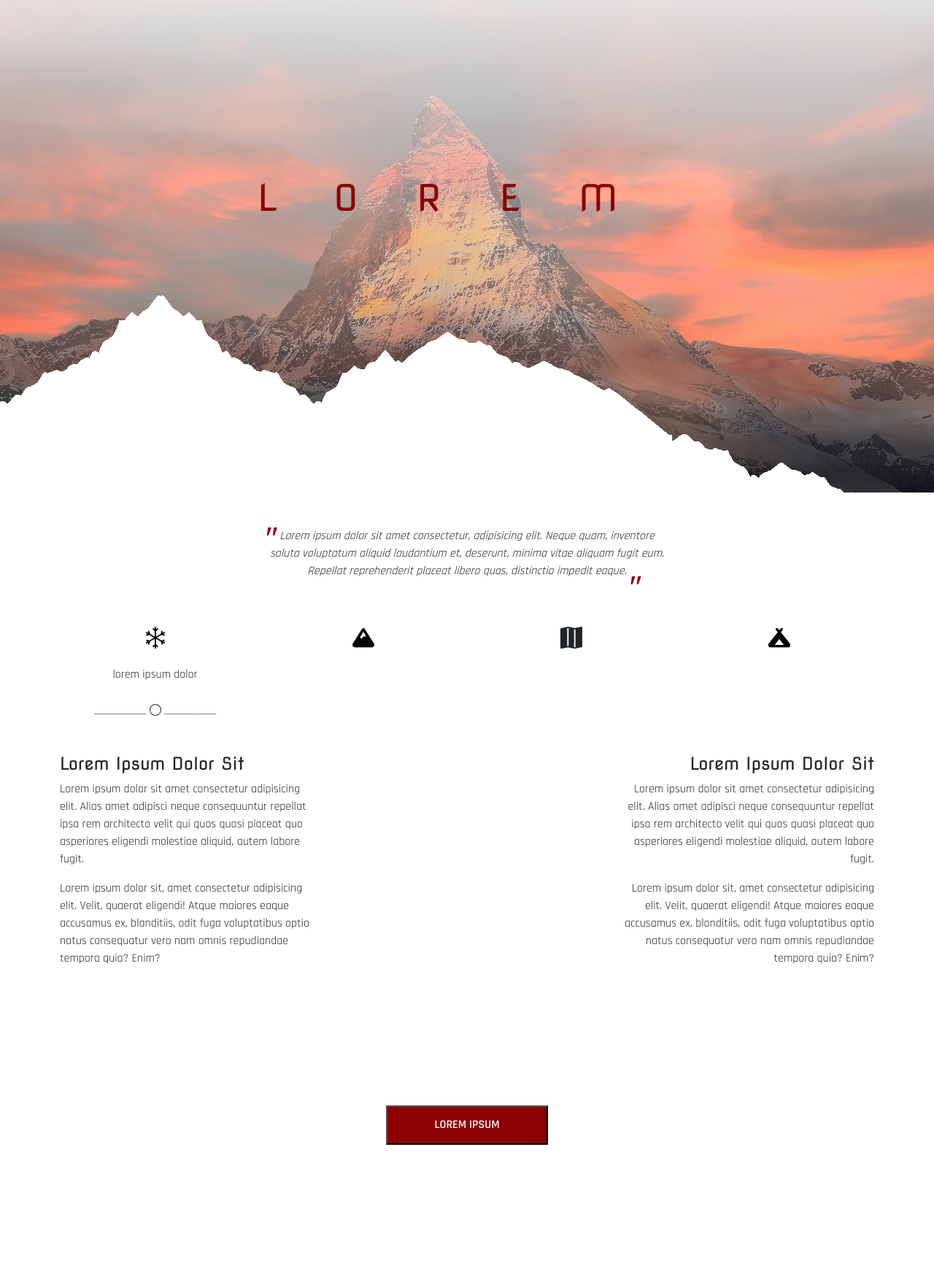
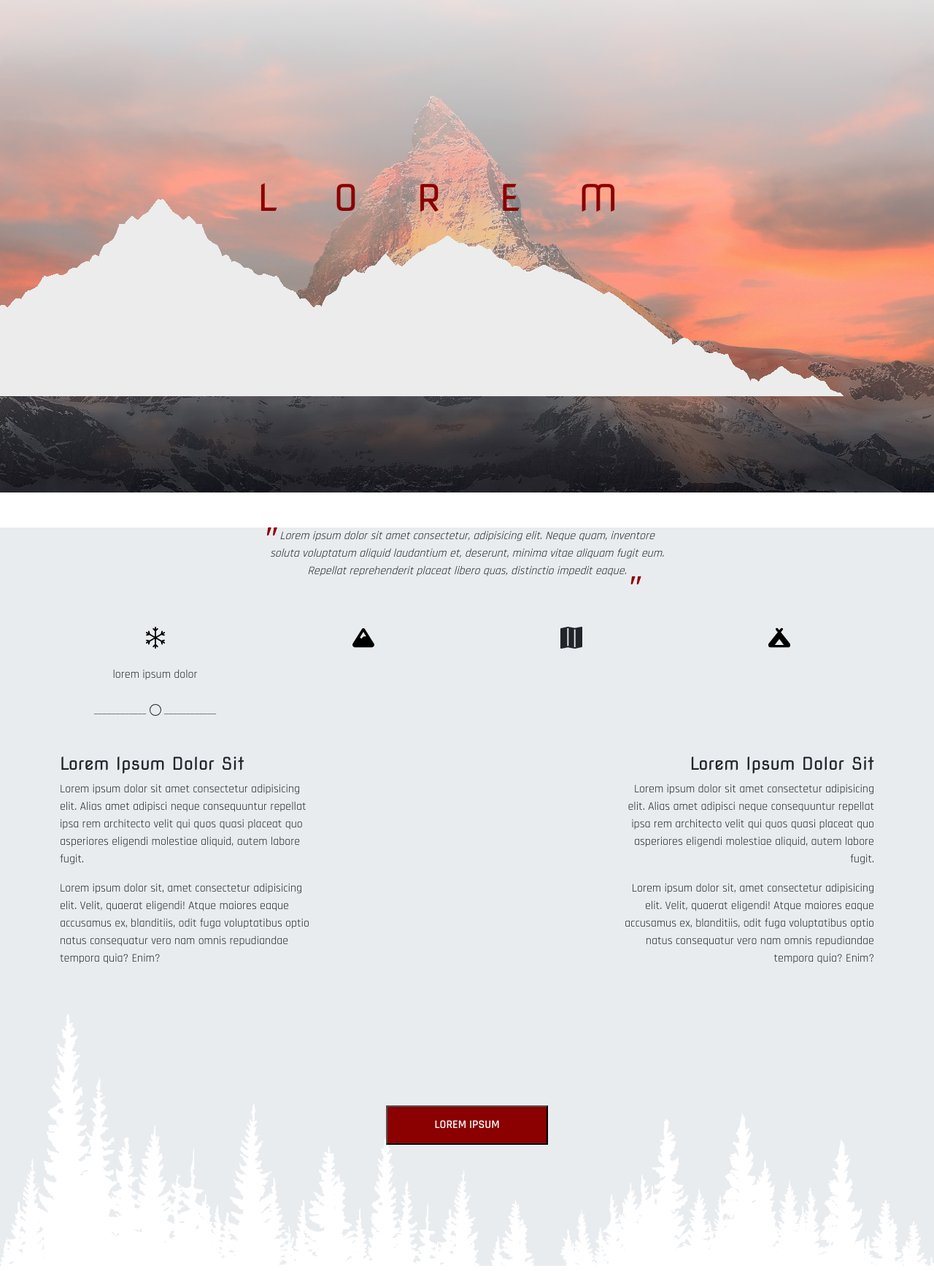
Before and after one commit to Hackademy-125/Progetto_Red_Fabio_Forgiarini, a plain HTML site: page index.html in a window 1280 px wide. Shown: the part 227-1969 px from the top of the page at 73% size. Drawn offline with nearby package versions, Linux system fonts and the light colour scheme.

Commit message:
adeguamenti main

```diff
--- a/index.html
+++ b/index.html
@@ -40,12 +40,16 @@
             <h1 class="TitoloHeader">
                 LOREM</h1>
         </div>
-        <div class="montagne-bianche">
+        <!-- <div class="montagne-bianche">
             <img src="./media/mountains.png" alt="">
-        </div>
+        </div> -->
    </header>
         <!-- FINE HEADER -->
     <main>
+        <div class="bg-body-secondary position-relative">
+            <div class="montagne-bianche">
+                <img src="./media/mountains2.png" alt="montagne bianche">
+            </div>
             <div class="container my-5">
                 <div class="row justify-content-center">
                     <div class="col-6 d-flex justify-content-center">
@@ -101,11 +105,9 @@
                     LOREM IPSUM
                 </button>
             </div>
+        </div>
+    </main>
 
 
-
-    </main>
-    </div>
-  </nav>
 </body>
 </html>
--- a/style.css
+++ b/style.css
@@ -36,8 +36,9 @@ h1,h2,h3,h4{
 }
 
 .montagne-bianche{
+
     position: absolute;
-    bottom: 0;
+    top: -90vh;
 
 }
 
@@ -66,6 +67,8 @@ h1,h2,h3,h4{
 .backgroundbottone{
     height: 50vh;
     background-image: url(./media/trees2.png);
+    background-size: cover;
+    background-position: center;
 }
 
 .bottone{
```
Lines whose indentation alone changed are shown as unchanged.
